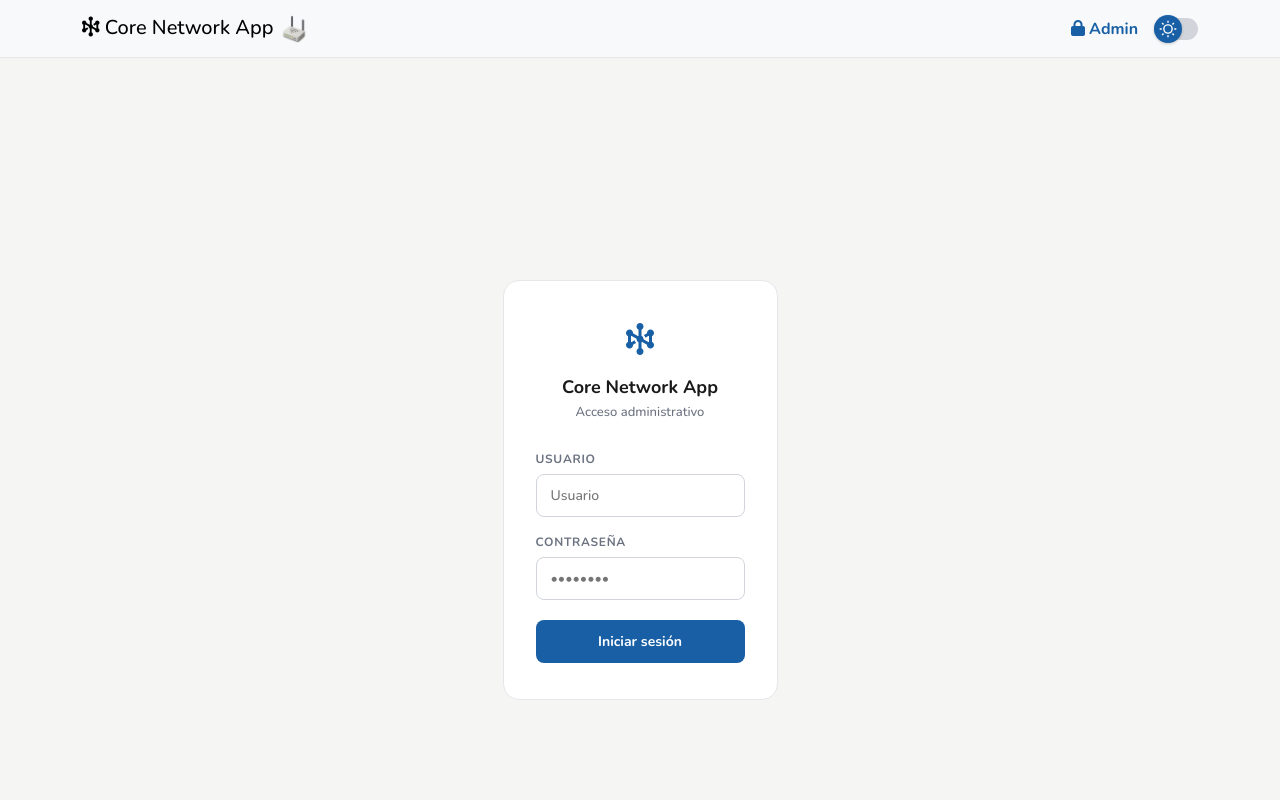
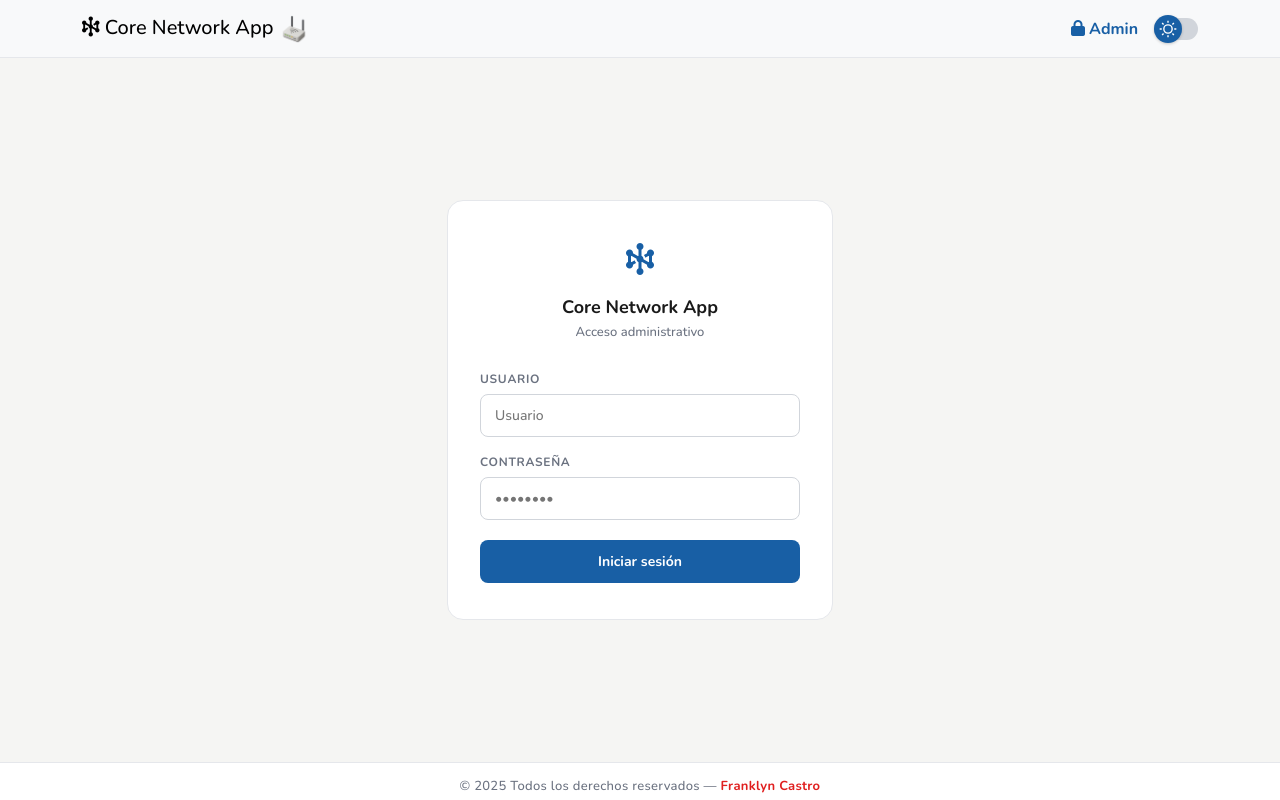
Before and after one commit to franklyncastro/OnCall_Register_Web, a React (Vite) app in the folder oncall_weekly/: page /login in a window 1280 px wide. Shown: the top 800 px of the page. Built offline with nearby package versions, Linux system fonts and the light colour scheme; no server answers; the database is empty.

Commit message:
auth modify pass

```diff
--- a/oncall_weekly/src/auth/useAuth.js
+++ b/oncall_weekly/src/auth/useAuth.js
@@ -1,7 +1,7 @@
 import { useState } from "react";
 
 const ADMIN_USER = "admincore";
-const ADMIN_PASS = "c0r3n3tw0rk2026";
+const ADMIN_PASS = "core2026$%?";
 
 export function useAuth() {
   const [isAuthenticated, setIsAuthenticated] = useState(
--- a/oncall_weekly/src/components/Login/Login.module.css
+++ b/oncall_weekly/src/components/Login/Login.module.css
@@ -1,5 +1,5 @@
 .container {
-  min-height: 100vh;
+  min-height: 80vh;
   display: flex;
   align-items: center;
   justify-content: center;
@@ -9,7 +9,7 @@
 
 .card {
   width: 100%;
-  max-width: 380px;
+  max-width: 480px;
   background: var(--card-bg);
   border: 0.5px solid var(--border-color);
   border-radius: 16px;
@@ -59,6 +59,7 @@
 
 .input {
   padding: 10px 14px;
+  width: 40vh;
   border: 0.5px solid var(--input-border);
   border-radius: 8px;
   background: var(--input-bg);
```
